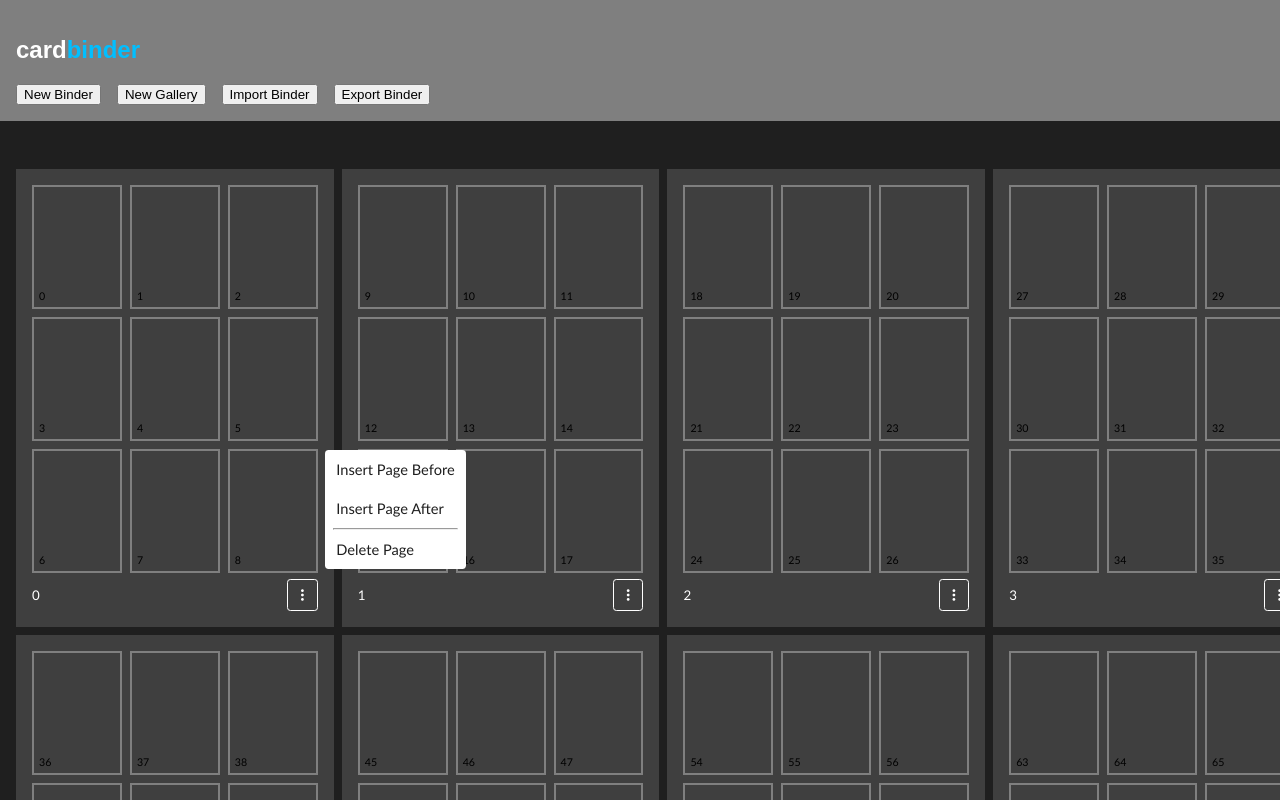
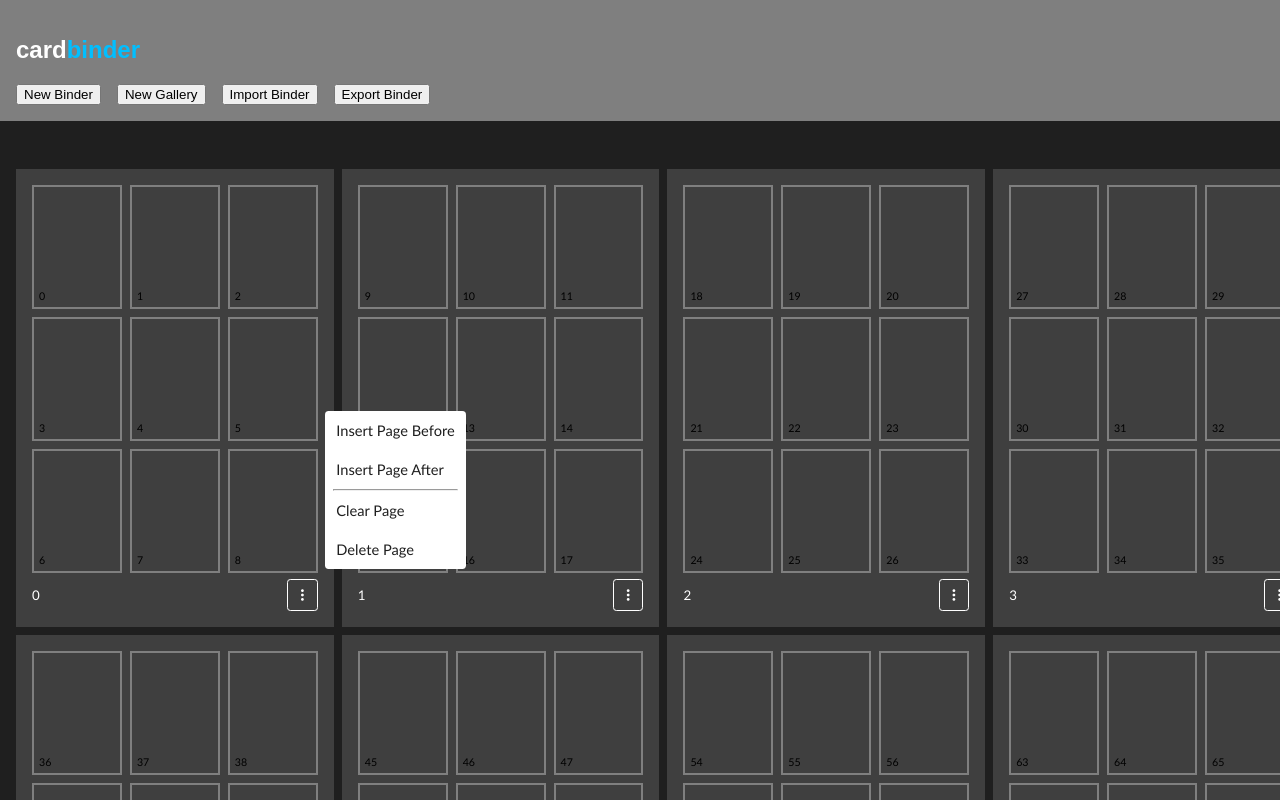
Before and after one commit to katsuroom/cardbinder, a React (Vite) app in the folder client/: page / in a window 1280 px wide. Both pictures are taken after a click on the button 302 px from the left and 595 px from the top of the page. Shown: the top 800 px of the page. Built offline with nearby package versions, Linux system fonts and the light colour scheme.

Commit message:
Added clear page option

```diff
--- a/client/src/components/ContextMenu.jsx
+++ b/client/src/components/ContextMenu.jsx
@@ -1,34 +1,39 @@
 import { useContext } from "react";
 import StoreContext from "../store";
-
-function menuOption(text, onClick) {
-    return (
-        <div
-            className="menu-option"
-            onClick={onClick}
-        >
-            {text}
-        </div>
-    );
-}
 
 export default function ContextMenu(props) {
 
     const { store } = useContext(StoreContext);
 
+    function menuOption(text, onClick) {
+        return (
+            <div
+                className="menu-option"
+                onClick={() => {
+                    onClick();
+                    props.setShowMenu(false);
+                }}
+            >
+                {text}
+            </div>
+        );
+    };
+
     function handleInsertPageBefore() {
-        props.setShowMenu(false);
         store.insertPage(props.num);
     };
 
     function handleInsertPageAfter() {
-        props.setShowMenu(false);
         store.insertPage(props.num+1);
+    };
+
+    function handleClearPage() {
+        store.clearPage(props.num);
     };
 
     function handleDeletePage() {
         store.deletePage(props.num);
-    }
+    };
 
     function handleShiftCardsLeft() {
         props.setShowMenu(false);
@@ -55,6 +60,7 @@ export default function ContextMenu(props) {
             {menuOption("Insert Page Before", handleInsertPageBefore)}
             {menuOption("Insert Page After", handleInsertPageAfter)}
             <hr />
+            {menuOption("Clear Page", handleClearPage)}
             {menuOption("Delete Page", handleDeletePage)}
             {/* {menuOption("Shift Cards Left")} */}
             {/* {menuOption("Shift Cards Right")} */}
--- a/client/src/store.jsx
+++ b/client/src/store.jsx
@@ -15,6 +15,7 @@ const StoreAction = {
 
     DELETE_PAGE: "DELETE_PAGE",
     INSERT_PAGE: "INSERT_PAGE",
+    CLEAR_PAGE: "CLEAR_PAGE",
 
     IMPORT_BINDER: "IMPORT_BINDER",
     IMPORT_GALLERY: "IMPORT_GALLERY"
@@ -125,7 +126,21 @@ export function StoreContextProvider({children}) {
                     cards: newCards,
                     pages: newPages
                 };
-            }
+            };
+            case StoreAction.CLEAR_PAGE: {
+                const newCards = [...store.cards];
+                const newPages = [...store.pages];
+                for(let i = 0; i < 9; ++i) {
+                    newCards[payload.pageIndex*9 + i] = null;
+                }
+                newPages[payload.pageIndex] = null;
+
+                return {
+                    ...store,
+                    cards: newCards,
+                    pages: newPages
+                };
+            };
             case StoreAction.IMPORT_BINDER: {
                 let newPages = payload.pages;
                 if(newPages == null) {
@@ -233,14 +248,21 @@ export function StoreContextProvider({children}) {
         dispatch({
             type: StoreAction.DELETE_PAGE,
             payload: {pageIndex}
-        })
+        });
     };
 
     store.insertPage = (pageIndex) => {
         dispatch({
             type: StoreAction.INSERT_PAGE,
             payload: {pageIndex}
-        })
+        });
+    };
+
+    store.clearPage = (pageIndex) => {
+        dispatch({
+            type: StoreAction.CLEAR_PAGE,
+            payload: {pageIndex}
+        });
     };
 
     store.newBinder = () => {
```
Also changed, not shown: 1 other file (tests, documents, lock files or other folders).
